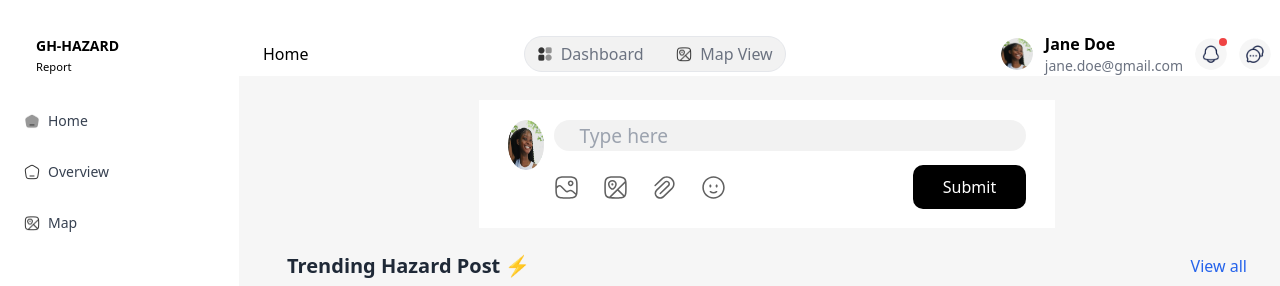
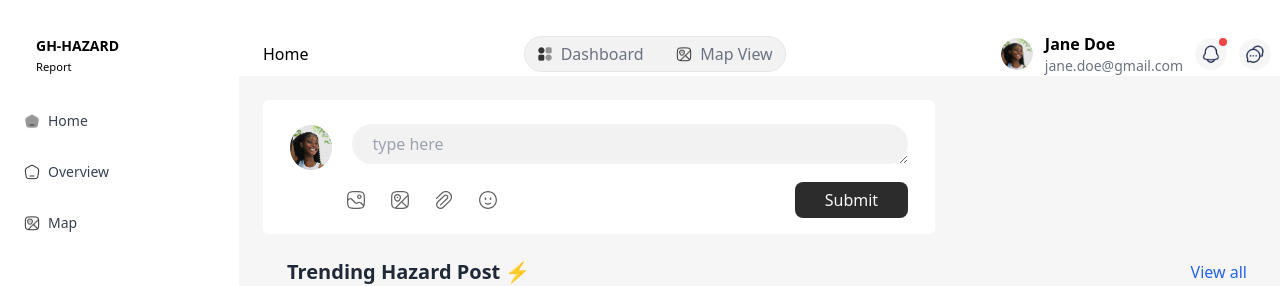
Before and after one commit to rahmyMest/HazardWatch, a React (Vite) app in the folder frontend/: page /dashboard in a window 1280 px wide. Shown: the top 286 px of the page. Built offline with nearby package versions, Linux system fonts and the light colour scheme; no server answers.

Commit message:
fix:Implemented post a hazard report UI #72

```diff
--- a/frontend/src/components/HazardForm.tsx
+++ b/frontend/src/components/HazardForm.tsx
@@ -6,6 +6,7 @@ type HazardFormProps = {
 };
 
 import React from "react";
+import SubmitButton from "./Submitbutton";
 
 export default function HazardForm(props: HazardFormProps) {
   const handleSubmit = async (event: React.FormEvent<HTMLFormElement>) => {
@@ -35,9 +36,11 @@ export default function HazardForm(props: HazardFormProps) {
   };
 
   return (
-    <div className="flex flex-col w-full max-w-xl">
-      <div className="w-full p-8 space-y-6">
+    <div className="flex flex-col">
+      <div className=" space-y-10">
         <form onSubmit={handleSubmit}>
+          <div className="grid gap-x-4 grid-cols-2">
+            <div className="">
               <label
                 className="block text-sm font-medium text-gray-700"
                 htmlFor="title"
@@ -48,86 +51,36 @@ export default function HazardForm(props: HazardFormProps) {
                 type="text"
                 id="title"
                 name="title"
-            className="mt-1 block w-full px-3 py-2 mb-4 border border-gray-300 rounded-md shadow-sm focus:outline-none focus:ring-blue-500 focus:border-blue-500 sm:text-sm"
+                className="w-full mt-1 px-3 py-2 mb-4 border border-gray-300 rounded-md shadow-sm focus:outline-none focus:ring-blue-500 focus:border-blue-500 sm:text-sm"
                 required
               />
+            </div>
 
-          <label
-            className="block text-sm font-medium text-gray-700"
-            htmlFor="images"
-          >
-            Images
-          </label>
-          <input
-            type="file"
-            id="images"
-            name="images"
-            className="mt-1 block w-full px-3 py-2 mb-4 border border-gray-300 rounded-md shadow-sm focus:outline-none focus:ring-blue-500 focus:border-blue-500 sm:text-sm"
-            required
-            multiple
-            accept="image/*"
-          />
-
-          <input
-            type="text"
-            id="country"
-            name="country"
-            value="Ghana"
-            className="hidden mt-1 w-full px-3 py-2 mb-4 border border-gray-300 rounded-md shadow-sm focus:outline-none focus:ring-blue-500 focus:border-blue-500 sm:text-sm"
-            required
-          />
-
-          <label
-            className="block text-sm font-medium text-gray-700"
-            htmlFor="city"
-          >
-            City
-          </label>
-          <input
-            type="text"
-            id="city"
-            name="city"
-            className="mt-1 block w-full px-3 py-2 mb-4 border border-gray-300 rounded-md shadow-sm focus:outline-none focus:ring-blue-500 focus:border-blue-500 sm:text-sm"
-            required
-          />
-
-          <input
-            type="number"
-            step="any"
-            id="longitude"
-            name="longitude"
-            value="0.1734"
-            className="hidden mt-1 w-full px-3 py-2 mb-4 border border-gray-300 rounded-md shadow-sm focus:outline-none focus:ring-blue-500 focus:border-blue-500 sm:text-sm"
-            required
-          />
-
-          <input
-            type="number"
-            step="any"
-            id="latitude"
-            name="latitude"
-            value="5.6221"
-            className="hidden mt-1 w-full px-3 py-2 mb-4 border border-gray-300 rounded-md shadow-sm focus:outline-none focus:ring-blue-500 focus:border-blue-500 sm:text-sm"
-            required
-          />
-
+            <div>
               <label
                 className="block text-sm font-medium text-gray-700"
                 htmlFor="hazardtype"
               >
-            Hazard Type
+                Select Hazard Type
               </label>
               <select
                 id="hazardtype"
                 name="hazardtype"
                 className="mt-1 block w-full px-3 py-2 mb-4 border text-gray-700 border-gray-300 rounded-md shadow-sm focus:outline-none focus:ring-blue-500 focus:border-blue-500 sm:text-sm"
               >
+                <option value="" disabled className="text-[#B3B3B3]">
+                  select from list
+                </option>
                 <option value="environmental">Environmental</option>
                 <option value="noise">Noise</option>
                 <option value="accident">Accident</option>
                 <option value="flood">Flood</option>
               </select>
+            </div>
+          </div>
 
+          <div className="w-full flex gap-x-4">
+            <div className="w-[52%]">
               <label
                 className="block text-sm font-medium text-gray-700"
                 htmlFor="description"
@@ -142,13 +95,106 @@ export default function HazardForm(props: HazardFormProps) {
                 rows={4}
                 required
               ></textarea>
+            </div>
 
-          <button
-            type="submit"
-            className="w-full py-2 px-4 border border-transparent rounded-md shadow-sm text-base font-medium text-black bg-[#E6FCF9] focus:outline-none focus:ring-2 focus:ring-offset-2 focus:ring-blue-500"
+            <div>
+              {/* Label text above */}
+              <label
+                htmlFor="images"
+                className="block text-sm font-medium text-gray-700 mb-2"
               >
-            Submit Hazard
-          </button>
+                Upload Images
+              </label>
+
+              {/* Upload box */}
+              <label
+                htmlFor="images"
+                className="flex flex-col items-center justify-center w-full px-32 py-6
+               border-2 border-dashed border-gray-300 rounded-md shadow-sm
+               cursor-pointer hover:border-blue-500 hover:text-blue-500 "
+              >
+                <span className="flex items-center justify-center w-12 h-12 rounded-full bg-gray-100 text-3xl text-gray-500">+</span>
+
+              </label>
+
+              <input
+                type="file"
+                id="images"
+                name="images"
+                className="hidden"
+                required
+                multiple
+                accept="image/*"
+              />
+            </div>
+          </div>
+
+          <div className="grid gap-x-4 grid-cols-2">
+            <div>
+              <label
+                className="block text-sm font-medium text-gray-700"
+                htmlFor="country"
+              >
+                Country
+              </label>
+              <input
+                type="text"
+                id="country"
+                name="country"
+                className="mt-1 w-full px-3 py-2 mb-4 border border-gray-300 rounded-md shadow-sm focus:outline-none focus:ring-blue-500 focus:border-blue-500 sm:text-sm"
+                required
+              />
+            </div>
+
+            <div>
+              <label
+                className="block text-sm font-medium text-gray-700"
+                htmlFor="city"
+              >
+                City
+              </label>
+              <input
+                type="text"
+                id="city"
+                name="city"
+                className="mt-1 block w-full px-3 py-2 mb-4 border border-gray-300 rounded-md shadow-sm focus:outline-none focus:ring-blue-500 focus:border-blue-500 sm:text-sm"
+                required
+              />
+            </div>
+          </div>
+          <div className="grid gap-x-4 grid-cols-2 mb-3">
+            <div className="">
+              <label
+                className="block text-sm font-medium text-gray-700"
+                htmlFor="longitude"
+              >
+                Longitude
+              </label>
+              <input
+                type="float"
+                id="longitude"
+                name="longitude"
+                className="w-full mt-1 px-3 py-2 mb-4 border border-gray-300 rounded-md shadow-sm focus:outline-none focus:ring-blue-500 focus:border-blue-500 sm:text-sm"
+                required
+              />
+            </div>
+
+            <div>
+              <label
+                className="block text-sm font-medium text-gray-700"
+                htmlFor="latitude"
+              >
+                Latitude
+              </label>
+              <input
+                type="float"
+                id="latitude"
+                name="latitude"
+                className="mt-1 block w-full px-3 py-2 mb-4 border text-gray-700 border-gray-300 rounded-md shadow-sm focus:outline-none focus:ring-blue-500 focus:border-blue-500 sm:text-sm"
+              ></input>
+            </div>
+          </div>
+          <SubmitButton />
         </form>
       </div>
     </div>
--- a/frontend/src/components/PostHazzardReportUi.tsx
+++ b/frontend/src/components/PostHazzardReportUi.tsx
@@ -9,69 +9,62 @@ import {
 } from "@headlessui/react";
 import { ASSETS } from "../assets/assets";
 import HazardForm from "./HazardForm";
+import SubmitButton from "./Submitbutton";
 
 const PostHazzardReportUi: React.FC = () => {
   const [isOpen, setIsOpen] = useState(false);
 
   return (
     <>
-      <div
-        className="lg:w-[45vw] md:w-[45vw] w-[100vw] lg:h-[16vh] flex-grow bg-white mx-auto"
-        onClick={() => setIsOpen(true)}
-      >
-        <div className="w-[90%] h-[100%] mx-auto flex justify-between py-[20px]">
-          {/* Start Avatar Section */}
-          <div className="lg:w-[7%] h-[100%] flex items-start justify-end">
-            <div className="w-[50px] h-[50px] rounded-[50px] overflow-hidden">
+      <div className="">
+        <div className="flex-col w-[92%] mx-auto space-y-3 pt-6 pb-4">
+          <div className="flex items-center justify-center gap-x-5">
+            {/* Start Avatar Section */}
+
+            <div className="w-[45px] h-[45px] overflow-hidden">
               <img
                 src={profilePic}
                 alt="profile picture"
                 className="h-[100%] w-[100%]"
               />
             </div>
+            <div className="w-[95%] h-auto">
+              <textarea
+                className="w-[100%] h-[40px] text-[1rem] py-2 px-[20px] rounded-full bg-[#F2F2F2] font-[#B3b3b3] focus:outline-none"
+                placeholder="type here"
+                onClick={() => setIsOpen(true)}
+              ></textarea>
+            </div>
           </div>
-          {/* End Avatar Section */}
-
-          <div className="w-[91%] h-[100%] flex flex-col gap-y-[1rem] justify-between">
-            <div className="h-[47%] w-[100%] ">
-              <input
-                type="text"
-                className="lg:h-[100%] h-auto w-[100%] text-[1.2rem] px-[25px] rounded-[50px] bg-[#F2F2F2]"
-                placeholder="Type here"
-                onClick={() => setIsOpen(true)}
-              />
-            </div>
-            <div className="h-[47%] w-[100%] flex lg:flex-row items-center lg:justify-between md:justify-between flex-col gap-y-[1rem]">
+          <div className="flex justify-between items-center w-[91%] ml-auto">
+            {/* div for icons */}
+            <div>
               <div id="icons" className="flex gap-x-[1.5rem]">
                 <img
                   src={ASSETS.icons.imageIcon}
                   alt="image upload icon"
-                  className="w-[25px]"
+                  className="w-[20px]"
                 />
                 <img
                   src={ASSETS.icons.mapIcon}
                   alt="map icon"
-                  className="w-[25px]"
+                  className="w-[20px]"
                 />
                 <img
                   src={ASSETS.icons.paperClipIcon}
                   alt="attach file icon"
-                  className="w-[25px]"
+                  className="w-[20px]"
                 />
                 <img
                   src={ASSETS.icons.smileyFaceIcon}
                   alt="emotion icon"
-                  className="w-[25px]"
+                  className="w-[20px]"
                 />
               </div>
-              <div>
-                <button
-                  type="submit"
-                  className="py-[10px] px-[30px] rounded-[10px] bg-black text-white"
-                >
-                  Submit
-                </button>
-              </div>
+            </div>
+            {/* div for submit-button */}
+            <div>
+              <SubmitButton />
             </div>
           </div>
         </div>
@@ -83,18 +76,18 @@ const PostHazzardReportUi: React.FC = () => {
         className="relative z-50"
       >
         {/* The backdrop, rendered as a fixed sibling to the panel container */}
-        <DialogBackdrop className="fixed inset-0 bg-black/30" />
+        <DialogBackdrop className="fixed inset-0 bg-black/50" />
 
         {/* Full-screen container to center the panel */}
-        <div className="fixed inset-0 flex w-screen items-center justify-center p-4">
+        <div className="fixed inset-0 flex w-[90%] mx-auto items-center justify-center p-4">
           {/* The actual dialog panel  */}
-          <DialogPanel className="max-w-xl flex flex-col gap-y-[1.5rem] space-y-4 bg-white p-12 rounded-[10px]">
+          <DialogPanel className=" flex flex-col gap-y-[1.5rem] space-y-4 bg-white p-12 rounded-[10px] w-[100%] max-w-3xl">
             <div>
-              <DialogTitle className="text-[1.4rem] font-bold">
+              <DialogTitle className="text-[1.5rem] font-bold">
                 Report Environmental Hazards
               </DialogTitle>
               <Description className="text-[#9B9B9B]">
-                Submit report on pollution by providing details, photos, and
+                Submit report on pollution by providing details, photos, and <br />
                 location to help us track and address environmental concerns{" "}
               </Description>
             </div>
--- /dev/null
+++ b/frontend/src/components/SubmitButton.tsx
@@ -0,0 +1,13 @@
+
+export default function SubmitButton () {
+  return (
+    <>
+      <button
+        type="submit"
+        className="py-[6px] px-[30px] rounded-lg bg-[#2c2c2c] text-[#f5f5f5]"
+      >
+        Submit
+      </button>
+    </>
+  );
+};
--- a/frontend/src/pages/DashboardHomePage.tsx
+++ b/frontend/src/pages/DashboardHomePage.tsx
@@ -4,7 +4,12 @@ import PostHazzardReportUi from "../components/PostHazzardReportUi";
 export default function DashboardHomePage() {
   return (
     <>
+    <div className="flex gap-x-3">
+      <div className=" bg-white rounded-md w-2/3">
       <PostHazzardReportUi />
+      </div>
+
+    </div>
       <HazardReport />
     </>
   );
```
Also changed, not shown: 2 other files (tests, documents, lock files or other folders). Lines whose indentation alone changed are shown as unchanged.
